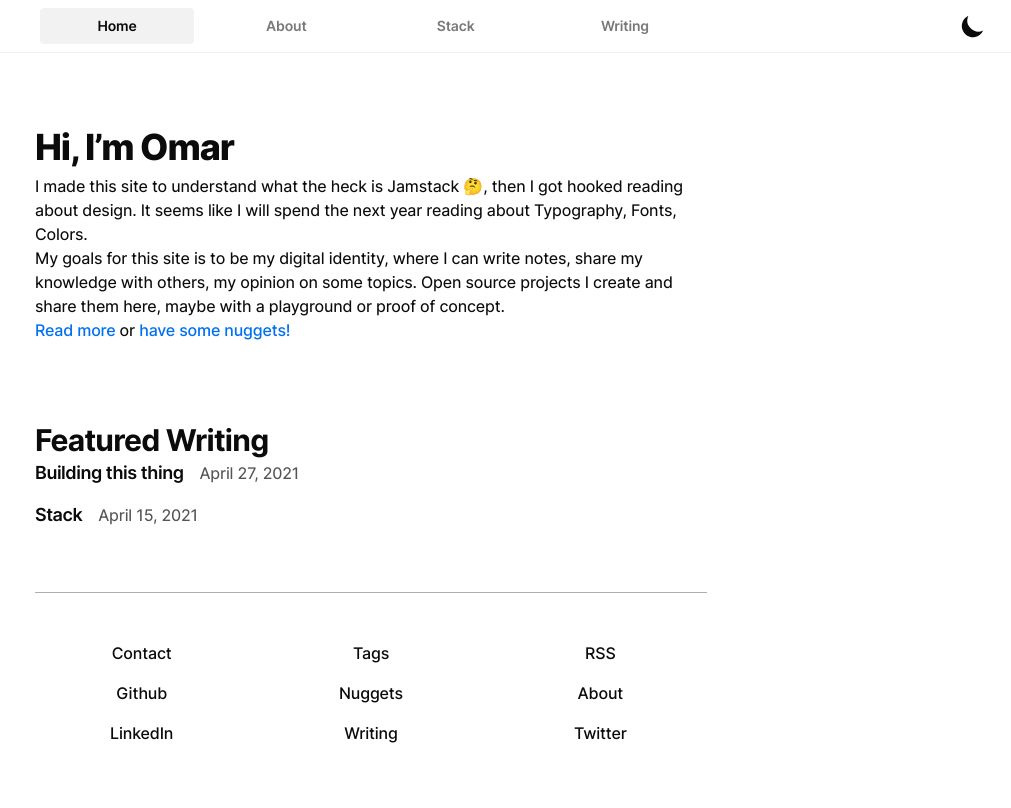
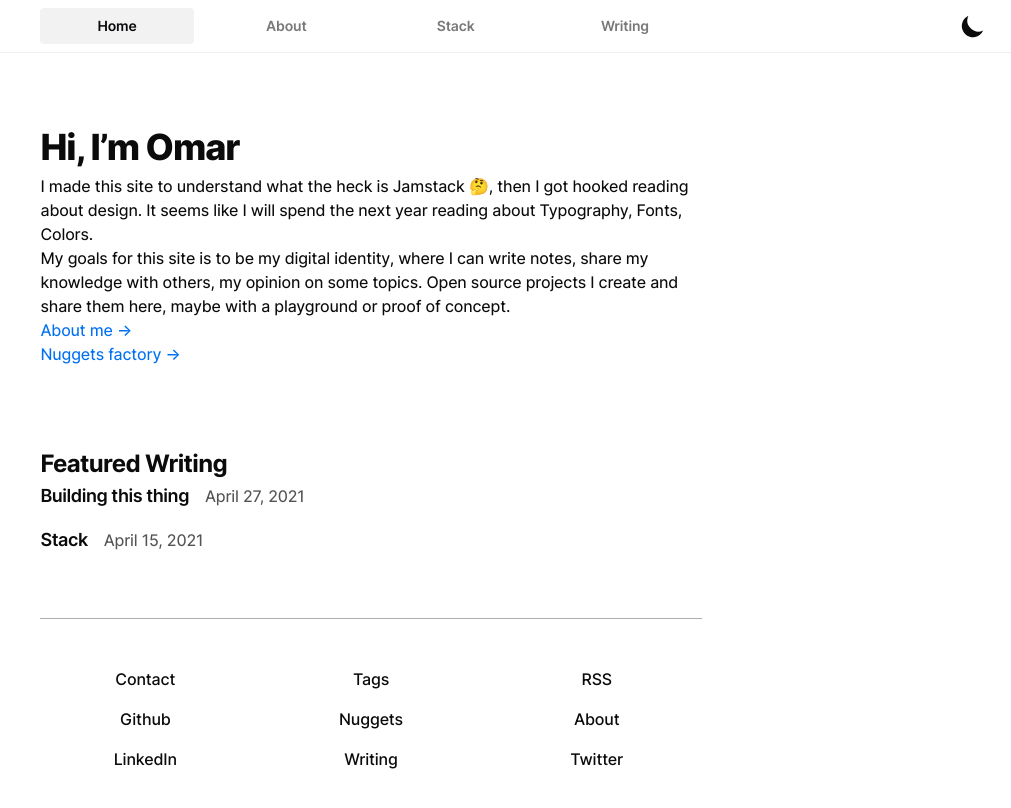
Before and after one commit to omaralsoudanii/mkreg.dev, a Next.js app: page / in a window 1280 px wide. Shown: the top 808 px of the page, without its empty margins (269-1280 px from the left). Built offline with nearby package versions, Linux system fonts and the light colour scheme; what @tailwindcss/typography, tailwindcss-line-clamp would draw is missing.

Commit message:
use default prose styles

```diff
--- a/src/components/Footer/index.tsx
+++ b/src/components/Footer/index.tsx
@@ -5,7 +5,7 @@ export function Footer() {
   return (
     <div className="mt-16 hr-stroke">
       <div className="grid items-start grid-cols-1 gap-4 py-12 text-left md:items-center md:text-center md:grid-cols-3 ">
-        <div className="flex flex-col space-y-4">
+        <div className="flex flex-col items-start px-2 space-y-4 md:px-0 md:items-center">
           <a
             href={`mailto:${Environment.social.mail}`}
             target="_blank"
@@ -31,7 +31,7 @@ export function Footer() {
             LinkedIn
           </a>
         </div>
-        <div className="flex flex-col space-y-4">
+        <div className="flex flex-col items-start px-2 space-y-4 md:px-0 md:items-center">
           <Link href="/tags">
             <a className="black-link">Tags</a>
           </Link>
@@ -47,7 +47,7 @@ export function Footer() {
             </a>
           </Link>
         </div>
-        <div className="flex flex-col space-y-4">
+        <div className="flex flex-col items-start px-2 space-y-4 md:px-0 md:items-center">
           <a
             href={Environment.social.rss}
             target="_blank"
--- a/src/components/Layouts/index.tsx
+++ b/src/components/Layouts/index.tsx
@@ -6,7 +6,7 @@ export function Main({ children }) {
   return (
     <React.Fragment>
       <Header />
-      <div className="max-w-2xl px-6 pt-24 pb-16 mx-auto mt-6 md:px-0">
+      <div className="max-w-prose px-4 pt-24 pb-16 mx-auto mt-6 md:px-0">
         <main>{children}</main>
         <Footer />
       </div>
--- a/src/components/NextImage/index.tsx
+++ b/src/components/NextImage/index.tsx
@@ -21,7 +21,7 @@ const NextImage = ({
       width={width}
       height={height}
       layout="responsive"
-      sizes={`(min-width: 768px) 50vw, 100vw`}
+      sizes={`(min-width: 65ch) 50vw, 100vw`}
       quality={quality}
       className="!pb-8"
     />
--- a/src/components/Posts/List/index.tsx
+++ b/src/components/Posts/List/index.tsx
@@ -14,14 +14,14 @@ export default function PostsList({ posts, href }) {
     <ul className="space-y-4 leading-relaxed">
       {posts.map((frontMatter) => (
         <li key={frontMatter.slug}>
-          <h5 className="inline text-primary">
+          <h3 className="inline !text-lg">
             <Link
               href={`${frontMatter.page ? '' : href}/${frontMatter.slug}`}
               passHref
             >
               <a className="link-unstyled">{frontMatter.title}</a>
             </Link>
-          </h5>
+          </h3>
           <time className="w-full ml-2 text-gray-600 dark:text-gray-400 md:ml-4 md:w-24">
             {`${dayjs(new Date(frontMatter.date)).format('MMMM DD, YYYY')}`}
           </time>
--- a/src/components/Tag/index.tsx
+++ b/src/components/Tag/index.tsx
@@ -3,7 +3,7 @@ import Link from 'next/link'
 const Tag = ({ name, slug }) => {
   return (
     <Link href={`/tags/${slug}`}>
-      <a className="mr-3 text-link">{name}</a>
+      <a className="mr-3 link-unstyled">{name}</a>
     </Link>
   )
 }
--- a/src/pages/index.tsx
+++ b/src/pages/index.tsx
@@ -28,15 +28,16 @@ function Home({ posts }) {
             My goals for this site is to be my digital identity, where I can
             write notes, share my knowledge with others, my opinion on some
             topics. Open source projects I create and share them here, maybe
-            with a playground or proof of concept.{' '}
+            with a playground or proof of concept.
           </p>
           <p>
             <Link href="/about">
-              <a className="text-link"> Read more </a>
+              <a className="py-4 text-link"> About me &rarr; </a>
             </Link>
-            or{' '}
+          </p>
+          <p>
             <Link href="/nuggets">
-              <a className="text-link"> have some nuggets!</a>
+              <a className="py-4 text-link"> Nuggets factory &rarr; </a>
             </Link>
           </p>
         </section>
--- a/src/pages/tags/[tag].tsx
+++ b/src/pages/tags/[tag].tsx
@@ -34,13 +34,11 @@ export default function Tag({ posts, tag }) {
             Topics, guides and thoughts I wrote about <strong>{tag}</strong> or
             related to it.
           </p>
-          <p className="text-right">
-            <h5 className="text-right text-secondary">
-              <Link href="/writing">
-                <a className=" link-unstyled">Browse all writing &rarr;</a>
-              </Link>
-            </h5>
-          </p>
+          <h3 className="text-right !text-lg">
+            <Link href="/writing">
+              <a className="link-unstyled">Browse all writing &rarr;</a>
+            </Link>
+          </h3>
         </section>
         <PostsContainer href="/writing" name="All Posts" posts={posts} />
       </Container>
--- a/src/pages/writing.tsx
+++ b/src/pages/writing.tsx
@@ -28,11 +28,11 @@ export default function Writing({ posts }) {
         <section className="mb-20 space-y-8">
           <h1>Writing</h1>
           <p>Stuff I wrote about programming and software</p>
-          <h5 className="text-right text-secondary">
+          <h3 className="text-right !text-lg">
             <Link href="/tags">
               <a className="link-unstyled">Browse by Tags &rarr;</a>
             </Link>
-          </h5>
+          </h3>
         </section>
         <PostsContainer href="/writing" name="All Posts" posts={posts} />
       </Container>
--- a/src/styles/base.css
+++ b/src/styles/base.css
@@ -26,30 +26,4 @@
       @apply antialiased;
     }
   }
-
-  h1 {
-    @apply text-[2.25rem];
-    @apply font-extrabold;
-    letter-spacing: -0.03em;
-  }
-
-  h2 {
-    @apply text-[1.875rem];
-    @apply font-bold leading-tight tracking-tight;
-  }
-
-  h3 {
-    @apply text-[1.5rem];
-    @apply font-semibold leading-tight tracking-tight;
-  }
-
-  h4 {
-    @apply text-[1.25rem];
-    @apply font-semibold leading-snug tracking-tight;
-  }
-  h5,
-  h6 {
-    @apply text-[1.125rem];
-    @apply font-semibold leading-snug tracking-tight;
-  }
 }
--- a/src/styles/custom.css
+++ b/src/styles/custom.css
@@ -84,20 +84,33 @@
   }
 
   .prose .link-unstyled,
-  .link-unstyled {
-    @apply text-primary !important;
+  .link-unstyled,
+  .link-unstyled:hover {
+    @apply text-primary no-underline hover:text-primary !important;
     text-shadow: none !important;
+    fontWeight: 450;
   }
 
   .dark .text-link {
     color: #68b5fb;
-    text-shadow: 0px 0px 1px #0070f3;
-    @apply font-medium no-underline outline-none;
+    fontWeight: 450;
+    @apply no-underline outline-none;
+  }
+
+  .dark .text-link:hover {
+    text-shadow: 0px 0px 1px #68b5fb;
+    filter: brightness(111%);
   }
 
   .light .text-link {
     color: #0070f3;
-    @apply font-medium no-underline outline-none;
+    fontWeight: 450;
+    @apply  no-underline outline-none;
+  }
+
+  .light .text-link:hover {
+    text-shadow: 0px 0px 1px #0070f3;
+    filter: brightness(150%),
   }
 
   .black-link {
@@ -114,4 +127,11 @@
   .light .fill-svg {
     fill: black;
   }
+
+  h2,
+  h3,
+  h5,
+  h6 {
+    @apply text-primary;
+  }
 }
--- a/tailwind.config.js
+++ b/tailwind.config.js
@@ -1,3 +1,5 @@
+const plugin = require('tailwindcss/plugin')
+
 module.exports = {
   mode: 'jit',
   purge: ['./src/pages/**/*.tsx', './src/components/**/*.tsx', './src/**/*.ts'],
@@ -58,37 +60,13 @@ module.exports = {
             p: {
               lineHeight: theme('lineHeight.normal'),
             },
-            color: theme('colors.gray.1000'),
             h1: {
               color: theme('colors.black'),
-              fontWeight: theme('fontWeight.extrabold'),
-              fontSize: '2.25rem',
-              letterSpacing: '-.03em',
             },
-            h2: {
+            'h2,h3,h5,h6': {
               color: theme('colors.gray.1000'),
-              fontSize: '1.875rem',
-              fontWeight: theme('fontWeight.bold'),
-              lineHeight: theme('lineHeight.tight'),
             },
-            h3: {
-              color: theme('colors.gray.1000'),
-              fontSize: '1.5rem',
-              fontWeight: theme('fontWeight.semibold'),
-              lineHeight: theme('lineHeight.tight'),
-            },
-            h4: {
-              color: theme('colors.gray.1000'),
-              fontSize: '1.25rem',
-              fontWeight: theme('fontWeight.semibold'),
-              lineHeight: theme('lineHeight.snug'),
-            },
-            'h5,h6': {
-              fontSize: '1.125rem',
-              lineHeight: theme('lineHeight.snug'),
-              fontWeight: theme('fontWeight.meduim'),
-              color: theme('color.gray.1000'),
-            },
+            color: theme('colors.gray.1000'),
             'ul > li::before': {
               content: '""',
               position: 'absolute',
@@ -99,7 +77,10 @@ module.exports = {
               color: '#0070f3',
               textDecoration: 'none',
               outline: theme('outline.none'),
-              fontWeight: theme('fontWeight.meduim'),
+              fontWeight: '450',
+              '&:hover': {
+                filter: 'brightness(150%)',
+              },
             },
             strong: {
               color: theme('colors.black'),
@@ -133,7 +114,7 @@ module.exports = {
             h1: {
               color: theme('colors.white'),
             },
-            'h2,h3,h4,h5,h6': {
+            'h2,h3,h5,h6': {
               color: theme('colors.gray.50'),
             },
             borderColor: theme('colors.gray.700'),
@@ -146,9 +127,12 @@ module.exports = {
             a: {
               color: '#68b5fb',
               textDecoration: 'none',
+              fontWeight: '450',
               outline: theme('outline.none'),
-              'text-shadow': '0px 0px 1px #0070f3',
-              fontWeight: theme('fontWeight.meduim'),
+              'text-shadow': '0px 0px 1px #68b5fb',
+              '&:hover': {
+                filter: 'brightness(111%)',
+              },
             },
             strong: {
               color: theme('colors.white'),
@@ -171,5 +155,30 @@ module.exports = {
   plugins: [
     require('@tailwindcss/typography'),
     require('tailwindcss-line-clamp'),
+    plugin(function ({ addBase, theme }) {
+      addBase({
+        h1: {
+          letterSpacing: '-.03em',
+          fontSize: '2.25em',
+          fontWeight: theme('fontWeight.extrabold'),
+        },
+        h2: {
+          letterSpacing: '-0.025em',
+          fontSize: '1.5em',
+          fontWeight: theme('fontWeight.bold'),
+        },
+        h3: {
+          letterSpacing: '-0.025em',
+          fontSize: '1.25em',
+          fontWeight: theme('fontWeight.semibold'),
+        },
+        'h4,h5,h6': {
+          letterSpacing: '-0.025em',
+          fontSize: '1.125em',
+          fontWeight: theme('fontWeight.meduim'),
+          color: theme('color.gray.1000'),
+        },
+      })
+    }),
   ],
 }
```
Also changed, not shown: 1 other file (tests, documents, lock files or other folders).
